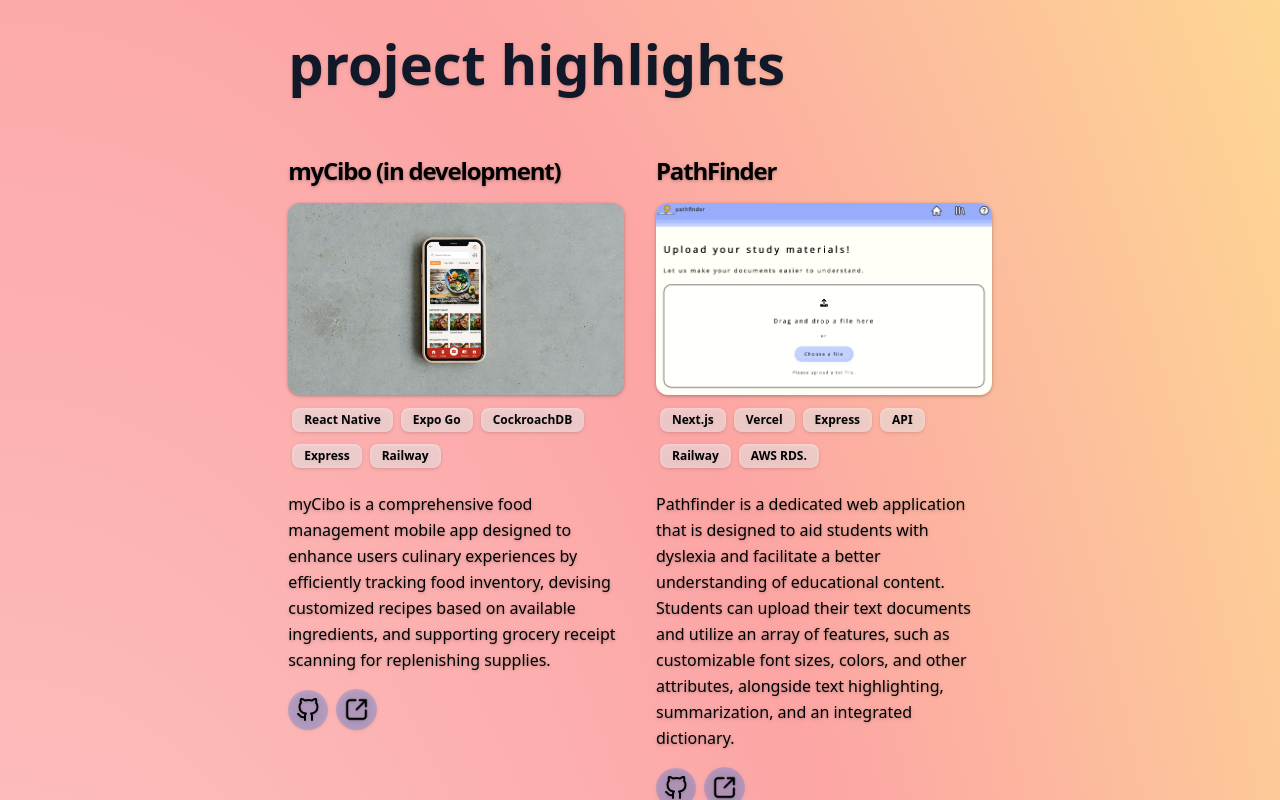
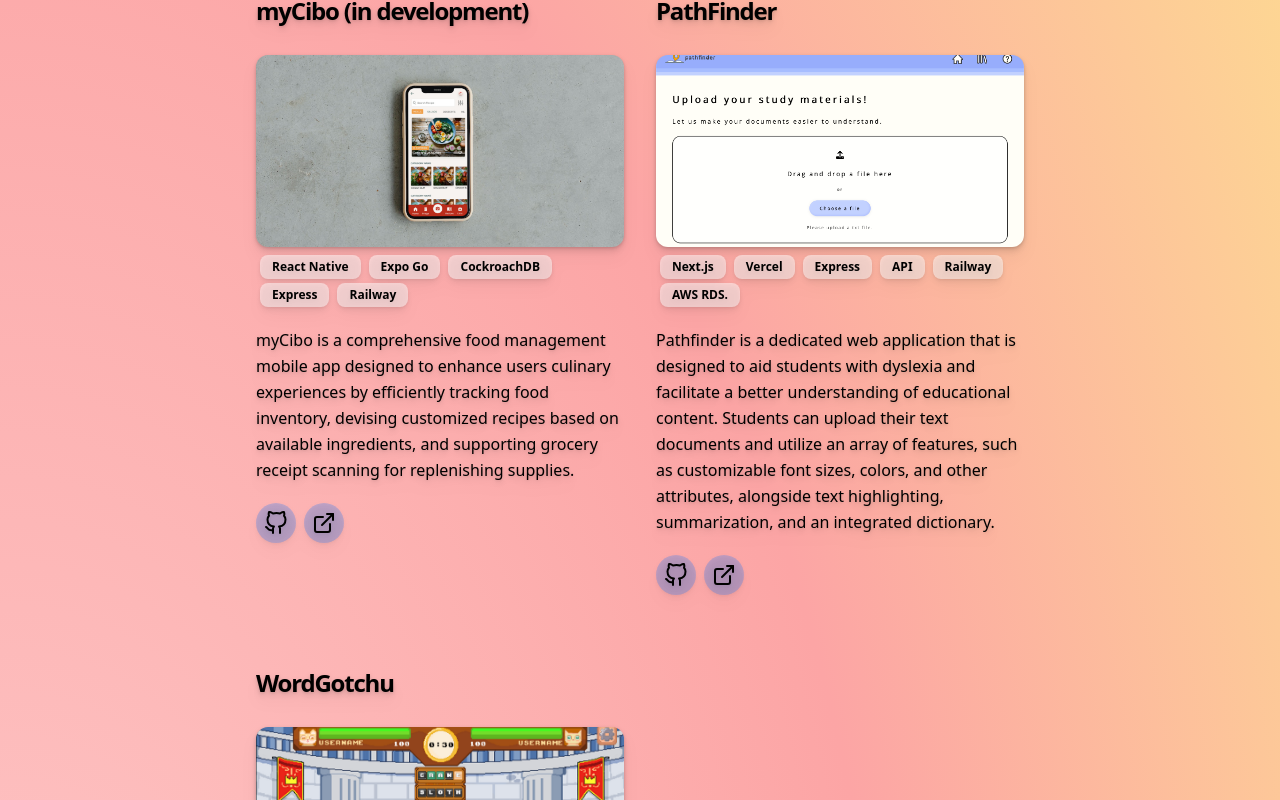
Before and after one commit to hlee443/hlee443.github.io, a React (Vite) app: page / in a window 1280 px wide. Shown: the part 920-1720 px from the top of the page. Built offline with nearby package versions, Linux system fonts and the light colour scheme.

Commit message:
fix layout for desktop screens

```diff
--- a/src/App.jsx
+++ b/src/App.jsx
@@ -34,9 +34,9 @@
         </div>
       </section>
 
-      <section id="projects" className="w-full px-5 pt-10 mx-auto prose prose-blue lg:prose-xl lg:pt-40 drop-shadow">
-        <h1>project highlights</h1>
-        <div className="relative items-center w-full mt-0 mx-auto not-prose">
+      <section id="projects" className="py-8 mx-auto max-w-7xl px-5 sm:px-6">
+        <div className="flex flex-col w-full max-w-3xl mx-auto prose text-left prose-blue drop-shadow-lg">
+          <h1>project highlights</h1>
           <div className="grid w-full grid-cols-1 md:grid-cols-2 gap-8">
             <Projects />
           </div>
--- a/src/components/Project.jsx
+++ b/src/components/Project.jsx
@@ -1,5 +1,6 @@
 import myCibo from "../assets/myCibo.jpg";
 import { FiGithub} from "react-icons/fi";
+import {FiExternalLink} from "react-icons/fi";
 
 import openLink from "../assets/share.png";
 export default function Project({
@@ -49,10 +50,10 @@
           href={siteLink} // Replace with the actual site URL
           target="_blank"
           className="inline-block transform
-          transition duration-400 hover:scale-110 hover:shadow px-2 py-2 mx-1 text-xs font-semibold text-black bg-blue-500 bg-opacity-30 rounded-full"
+          transition duration-400 hover:scale-110 hover:shadow px-2 py-2 text-xs font-semibold text-black bg-blue-500 bg-opacity-30 rounded-full"
           title="Go to site"
         >
-          <img src={openLink} alt="Open Link" width={25} />
+          <FiExternalLink className="w-6 h-6"/>
         </a>
       </div>
     </div>
```
